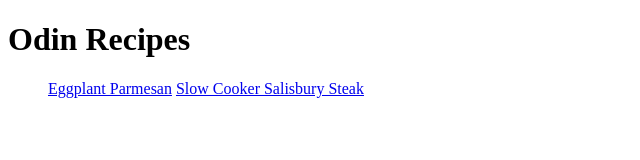
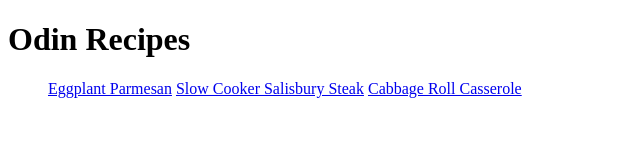
Before and after one commit to Daylo-Git/odin-recipes, a plain HTML site: page index.html in a window 1280 px wide. Shown: the whole page, without its empty margins (0-640 px from the left). Drawn offline with Linux system fonts and the light colour scheme.

Commit message:
Added 3rd recipe option

```diff
--- a/index.html
+++ b/index.html
@@ -4,14 +4,14 @@
     <meta charset="UTF-8">
     <meta http-equiv="X-UA-Compatible" content="IE=edge">
     <meta name="viewport" content="width=device-width, initial-scale=1.0">
-    <title>Document</title>
+    <title>Odin Recipes</title>
 </head>
 <body>
     <h1>Odin Recipes</h1>
         <ul>
             <a href="recipes/eggplantparmesan.html">Eggplant Parmesan</a>
             <a href="recipes/salisburysteak.html">Slow Cooker Salisbury Steak</a>
-
+            <a href="recipes/cabbagecasserole.html">Cabbage Roll Casserole</a>
         </ul>
 
 </body>
```
